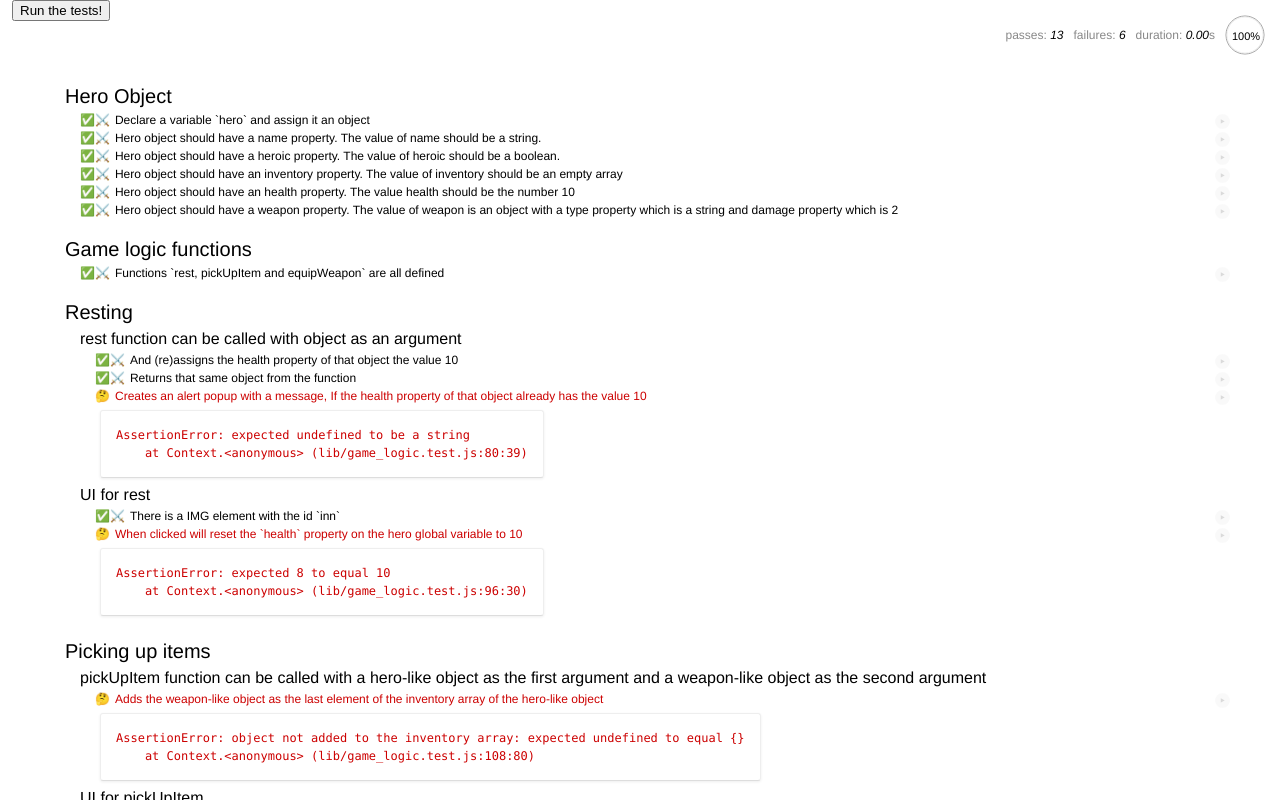
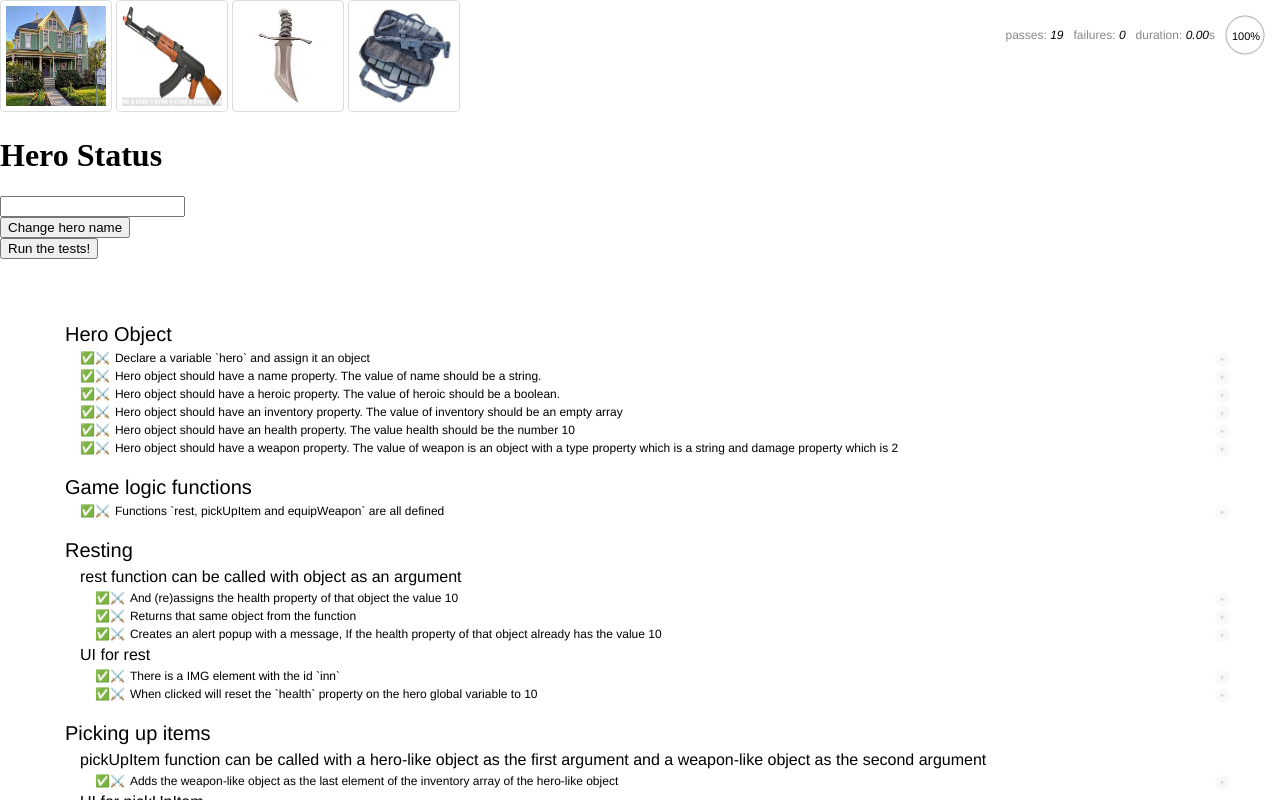
Before and after one commit to azenui25/homework, a plain HTML site: page index.html in a window 1280 px wide. Both pictures are taken after a click on the button "Run the tests!". Shown: the top 800 px of the page. Drawn offline with Linux system fonts and the light colour scheme.

Commit message:
finisged all sections

```diff
--- a/YOUR_JAVASCRIPT_HERE.js
+++ b/YOUR_JAVASCRIPT_HERE.js
@@ -13,28 +13,33 @@ const hero = {
 // game logic functions
 
 function rest(hero) {
-    hero.health = 10
+    if (hero.health == 10) {
+        alert('Asanga is healthy')
+    } else {
+        hero.health = 10
+    }
     return hero
-
-    if (hero.health = 10) {
-        alert('this nigger is healthy')
-        return true
-    }
-
-
-
-
 }
 
 
+const inn = document.getElementById('inn')
+inn.addEventListener('click', function() { rest(hero) })
 
 
-function pickUpItem() {
-
-
+function pickUpItem(hero, weapon) {
+    hero.inventory.push(weapon)
 }
 
+const secondWeapon = { type: 'dagger', damage: 2 }
+const dagger = document.getElementById('dagger')
+
+dagger.addEventListener('click', function() { pickUpItem(hero, secondWeapon) })
+
 function equipWeapon(hero) {
+    if (hero.inventory.length > 0) {
+        hero.weapon = hero.inventory[0]
+    }
+}
 
-
-}
+const bag = document.getElementById('bag')
+bag.addEventListener('click', function() { equipWeapon(hero) })
--- /dev/null
+++ b/index.css
@@ -0,0 +1,7 @@
+img {
+    border: 1px solid #ddd;
+    border-radius: 4px;
+    padding: 5px;
+    width: 100px;
+    height: 100px;
+}
--- a/index.html
+++ b/index.html
@@ -4,16 +4,26 @@
     <meta charset="utf-8">
     <title>Mocha Tests</title>
     <link href="lib/mocha.css" rel="stylesheet" />
+    <link rel="stylesheet" type="text/css" media="screen" href="index.css">
 </head>
 
 <body>
 
 
     <!-- 👍 YOUR HTML HERE 👍 -->
-    <img id="inn" src="" alt="">
-    <img id="dagger" src="" alt="">
-    <img id="bag" src="" alt="">
+    <main>
+        <img id="inn" src="pics/inn.jpeg" alt="">
+        <img id="gun" src="pics/AK47.jpg" alt="">
+        <img id="dagger" src="pics/dagger.jpeg" alt="">
+        <img id="bag" src="pics/bag.jpeg" alt="">
 
+    </main>
+    <footer>
+        <h1>Hero Status</h1>
+        <div class="formSection"> <input type="text" id="name"> </div>
+        <div class="button"> <button onclick="changeHeroName(hero)" type="default">Change hero name</button></div>
+        <div id="display"></div>
+    </footer>
 
     <!-- I RECOMMEND YOU LEAVE THE REST UNTOUCHED -->
     <button onclick="mocha.checkLeaks(); mocha.run();">Run the tests!</button>
```
Also changed, not shown: pics/AK47.jpg (added), pics/bag.jpeg (added), pics/dagger.jpeg (added), pics/inn.jpeg (added).
